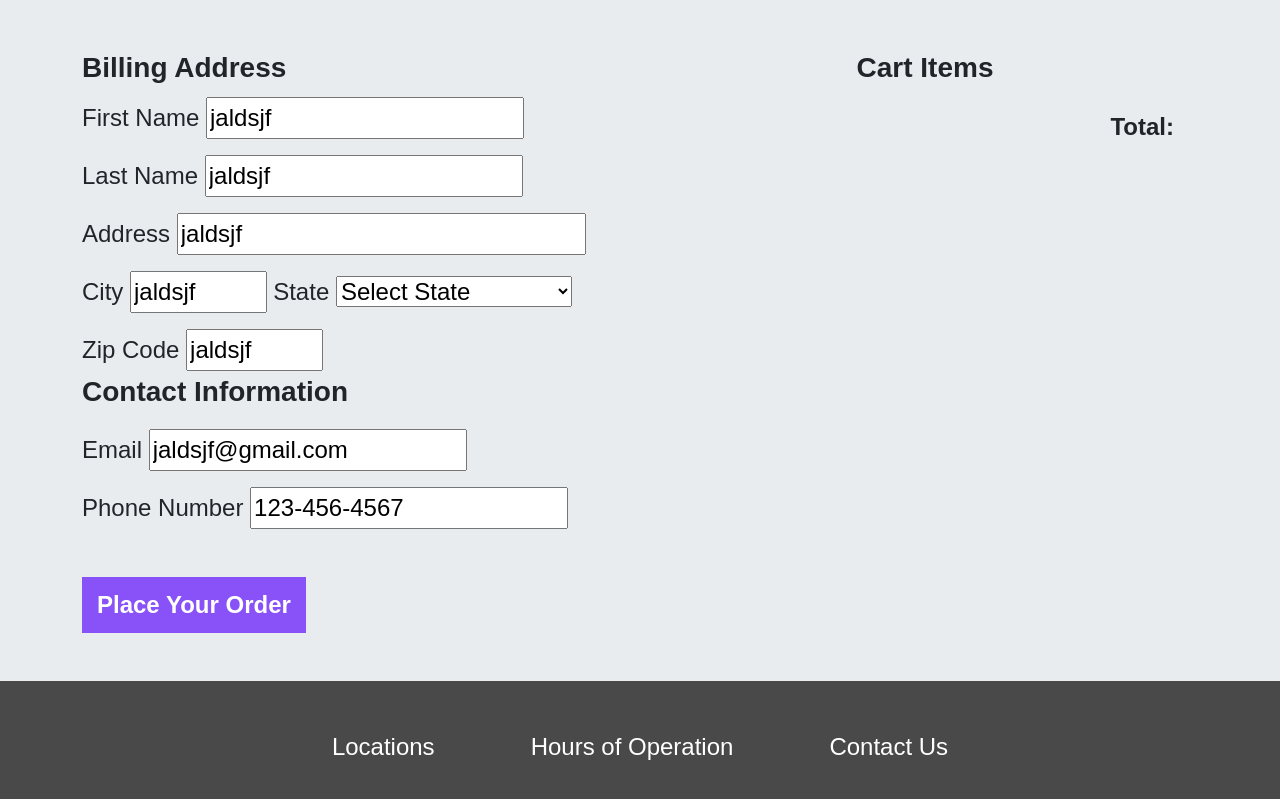
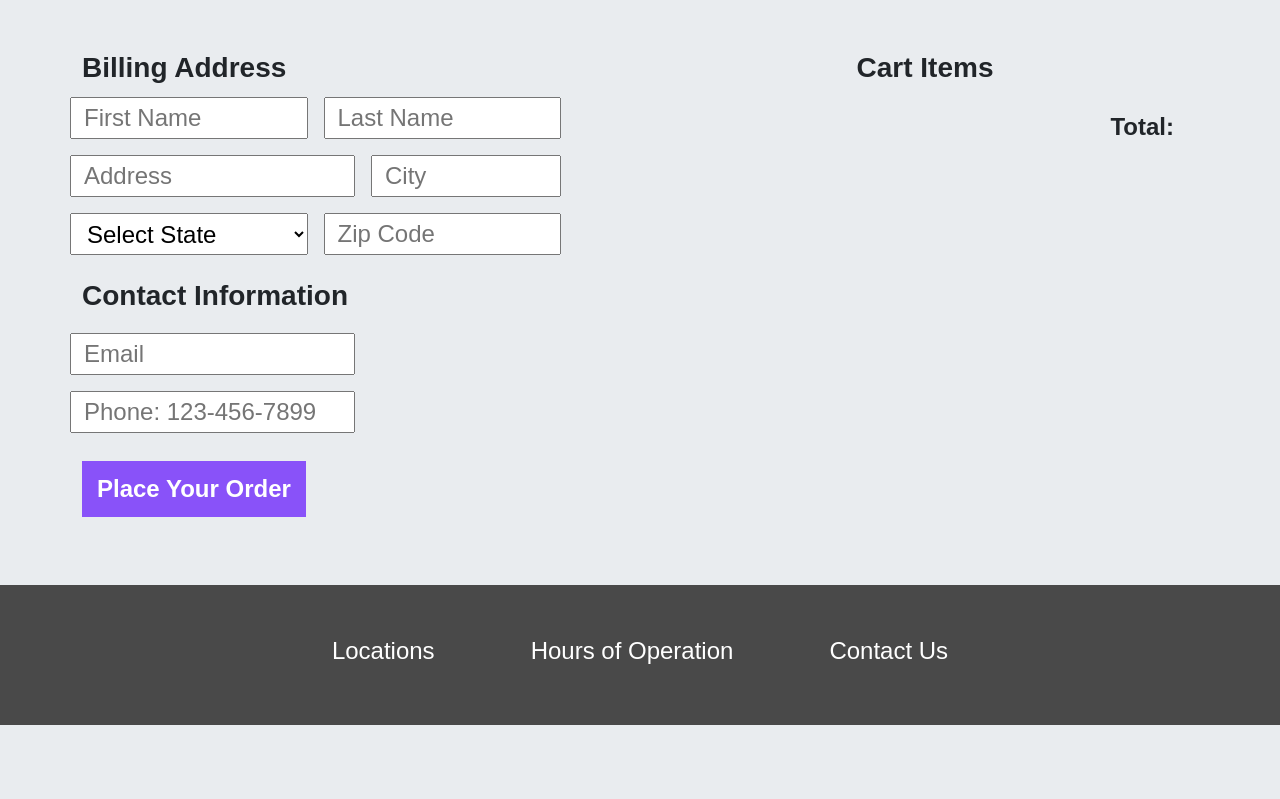
Before and after one commit to chrisvangroll/project-five, a plain HTML site: page front-end/checkOut.html in a window 1280 px wide. Shown: the part 119-918 px from the top of the page. After the commit the page ends 844 px from the top, so only its background shows below. Drawn offline with nearby package versions, Linux system fonts and the light colour scheme.

Commit message:
Styled billing address and contact information

```diff
--- a/front-end/checkOut.html
+++ b/front-end/checkOut.html
@@ -38,19 +38,16 @@
           <div class="d-flex row cartPage">
               <form class='md-w-50 col-md-6 fs-4' action="">
                   <div class='fs-3 fw-bold mb-2'>Billing Address</div>
-                  <label for="firstName">First Name</label>
-                  <input class='mb-3' id='firstName' type="text" name = 'buyerInfo' required value='jaldsjf'>
-                  <br>
-                  <label for="lastName"> Last Name</label>
-                  <input class='mb-3' id='lastName' type="text" name = 'buyerInfo' required value='jaldsjf'>
-                  <br>
-                  <label for="address">Address</label>
-                  <input class='w-75 mb-3' id='address' type="text" name = 'buyerInfo' required value='jaldsjf'>
-                  <br>
-                  <label for="city"> City</label>
-                  <input class='mb-3 w-25' id='city' type="text" name = 'buyerInfo' required value='jaldsjf'>
-                  <label for="state"> State</label>
-                  <select id='state' required>
+                  <div class="d-flex row">
+                    <input class='mb-3 col-md-5 me-3' id='firstName' type="text" placeholder="First Name" name = 'buyerInfo' required>
+                    <input class='mb-3 col-md-5' id='lastName' type="text" placeholder="Last Name" name = 'buyerInfo' required >
+                  </div>
+                  <div class="d-flex row">
+                    <input class= 'col-md-6 mb-3 me-3' id='address' placeholder="Address" type="text" name = 'buyerInfo' required >
+                    <input class= 'col-md-4 mb-3' id='zipCode' type="text" name = 'buyerInfo' placeholder= "City" required>
+                  </div>
+                  <div class="d-flex row">
+                    <select class="col-md-5 me-3" id='state' required>
                       <option value="">Select State</option>
                       <option value="AL">Alabama</option>
                       <option value="AK">Alaska</option>
@@ -104,17 +101,16 @@
                       <option value="WI">Wisconsin</option>
                       <option value="WY">Wyoming</option>
                     </select>
-                  <br>
-                  <label for="zipCode"> Zip Code</label>
-                  <input class='w-25' id='zipCode' type="text" name = 'buyerInfo' required value='jaldsjf'>
+                    <input  class="col-md-5" id='zipCode' type="text" name = 'buyerInfo' placeholder= "Zip Code" required>
+                  </div>
                   <p class='fs-3 fw-bold'>Contact Information</p>
-                  <label for="email">Email</label>
-                  <input class='mb-3' id='email'pattern="[a-z0-9._%+-]+@[a-z0-9.-]+\.[a-z]{2,}$" type="text" name = 'buyerInfo' required value='jaldsjf@gmail.com'>
-                  <br>
-                  <label for="phoneNumber">Phone Number</label>
-                  <input id='phoneNumber'pattern="[0-9]{3}-[0-9]{3}-[0-9]{4}" placeholder="123-456-7899" type="tel" name = 'buyerInfo' required value="123-456-4567">
-                  <br>
-                  <input id ='submitBtn' class='mt-5 buttonStylesSquare' type="submit" value='Place Your Order'>
+                  <div class="row">
+                    <input class='col-md-6 mb-3' id='email'pattern="[a-z0-9._%+-]+@[a-z0-9.-]+\.[a-z]{2,}$" type="text" name = 'buyerInfo' placeholder="Email" required>
+                  </div>
+                  <div class="row">
+                    <input class="col-md-6" id='phoneNumber'pattern="[0-9]{3}-[0-9]{3}-[0-9]{4}" placeholder="Phone: 123-456-7899" type="tel" name = 'buyerInfo' required>
+                  </div>
+                  <input id ='submitBtn' class= 'mt-2 buttonStylesSquare' type="submit" value='Place Your Order'>
               </form>
                <div id='confirmItems'class='col-md-6'>
                  <div class='fw-bold fs-3 text-center mb-3'>Cart Items</div>
--- a/front-end/scss/components/_checkout.scss
+++ b/front-end/scss/components/_checkout.scss
@@ -28,6 +28,14 @@
     margin-right: 12vw;
 }
 
+input{
+    margin-bottom: 20px;
+}
+
+select{
+    margin-bottom: 20px;
+}
+
 
 @media(max-width: 500px){
     .cartPage{
```
Also changed, not shown: front-end/scss/styles.css, 1 other file. Lines whose indentation alone changed are shown as unchanged.
